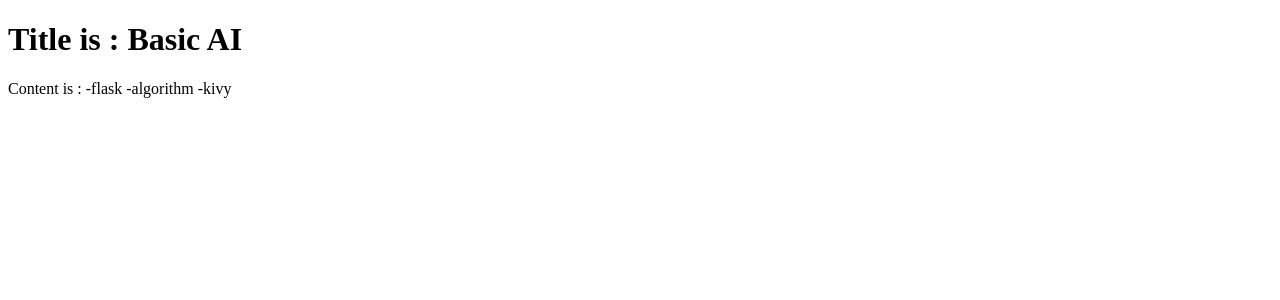
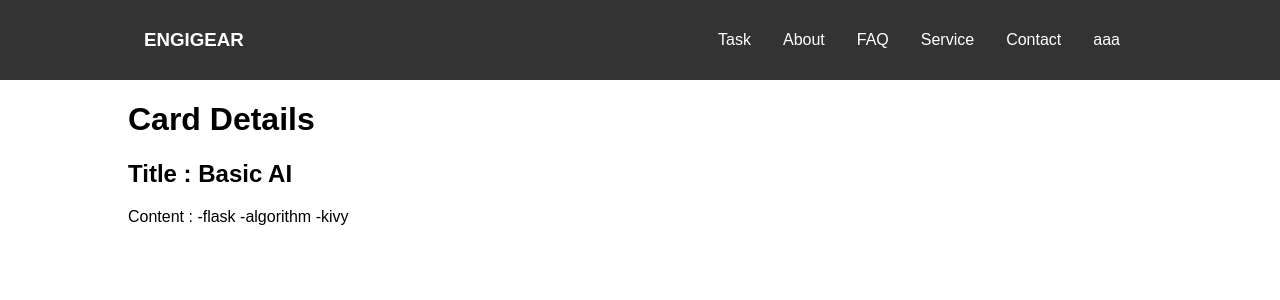
Before and after one commit to apolloS125/web_flask, a Flask app: page /card/1 in a window 1280 px wide. Shown: the top 300 px of the page. Run offline with Flask 3, Linux system fonts and the light colour scheme; a user stored in the database is signed in.

Commit message:
add css for card detail

```diff
--- /dev/null
+++ b/static/card_detail.css
@@ -0,0 +1,81 @@
+body {
+    margin: 0;
+    padding: 0;
+    height: 100vh;
+    overflow: hidden;
+    font-family: 'Montserrat', sans-serif;
+}
+
+/* Style the navigation bar */
+nav {
+    background-color: #333;
+    color: #fff;
+}
+
+.nav-con {
+    display: flex;
+    justify-content: space-between;
+    align-items: center;
+    height: 80px;
+    margin-left: 9rem;
+    margin-right: 9rem;
+}
+.nav-con .logo h3 a {
+    color: #fff;
+    text-decoration: none;
+}
+/* Style the menu list */
+ul.menu {
+    display: flex;
+    list-style: none;
+    margin: 0;
+    padding: 0;
+}
+
+ul.menu li {
+    margin: 0 1rem;
+}
+
+ul.menu li a {
+    color: #fff;
+    text-decoration: none;
+    font-size: 12pt;
+}
+
+/* Change link color on hover */
+ul.menu li a:hover {
+    color: yellow;
+    transition: color 0.5s;
+}
+.dropdown {
+    position: relative;
+    display: inline-block;
+}
+
+.dropdown-content {
+    display: none;
+    position: absolute;
+    background-color: #333;
+    min-width: 160px;
+    box-shadow: 0px 8px 16px 0px rgba(0,0,0,0.2);
+    z-index: 1001;
+}
+
+.dropdown-content a {
+    color: white;
+    padding: 12px 16px;
+    text-decoration: none;
+    display: block;
+}
+
+.dropdown-content a:hover {
+    background-color: #555;
+}
+
+.dropdown:hover .dropdown-content {
+    display: block;
+}
+.containers {
+    width: 80%;
+    margin: 0 auto;
+}
--- a/templates/card_details.html
+++ b/templates/card_details.html
@@ -3,10 +3,48 @@
 <head>
     <meta charset="UTF-8">
     <meta name="viewport" content="width=device-width, initial-scale=1.0">
+    <link rel="stylesheet" href="{{ url_for('static', filename='card_detail.css') }}">
     <title>Card Details</title>
 </head>
 <body>
-    <h1>Title is : {{ card.title }}</h1>
-    <p>Content is : {{ card.content }}</p>
+    <nav>
+        <div class="container">
+            <div class="nav-con">
+                <div class="logo">
+                    <h3><a href="{{ url_for('engigear') }}">ENGIGEAR</a></h3>
+                </div>
+                {% if current_user.is_authenticated %}
+                    <ul class="menu">
+                        <li><a href="{{ url_for('blog') }}">Task</a></li>
+                        <li><a href="{{ url_for('about') }}">About</a></li>
+                        <li><a href="{{ url_for('FAQ') }}">FAQ</a></li>
+                        <li><a href="{{ url_for('service') }}">Service</a></li>
+                        <li><a href="{{ url_for('contact') }}">Contact</a></li>
+                        <li class="dropdown">
+                            <a href="#" class="dropbtn">{{ current_user.name }}</a>
+                            <div class="dropdown-content">
+                                <a href="{{ url_for('edit') }}">Profile</a>
+                                <a href="{{ url_for('logout') }}">Logout</a>
+                            </div>
+                        </li>
+                    </ul>
+                {% else %}
+                    <ul class="menu">
+                        <li><a href="{{ url_for('blog') }}">Task</a></li>
+                        <li><a href="{{ url_for('about') }}">About</a></li>
+                        <li><a href="{{ url_for('FAQ') }}">FAQ</a></li>
+                        <li><a href="{{ url_for('service') }}">Service</a></li>
+                        <li><a href="{{ url_for('contact') }}">Contact</a></li>
+                        <li><a href="{{ url_for('login') }}">Login</a></li>
+                    </ul>
+                {% endif %}
+            </div>
+        </div>
+    </nav>
+    <div class="containers">
+        <h1>Card Details</h1>
+        <h2>Title : {{ card.title }}</h2>
+        <p>Content : {{ card.content }}</p>
+    </div>
 </body>
 </html>
```
